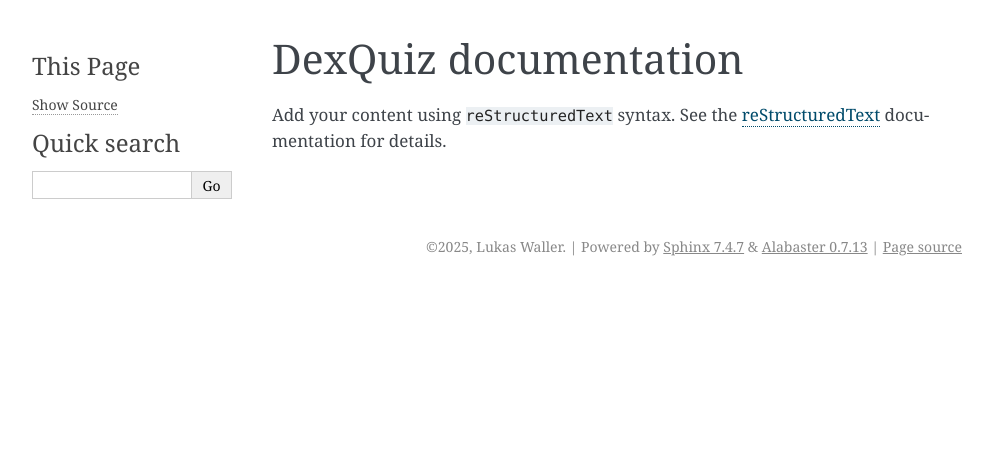
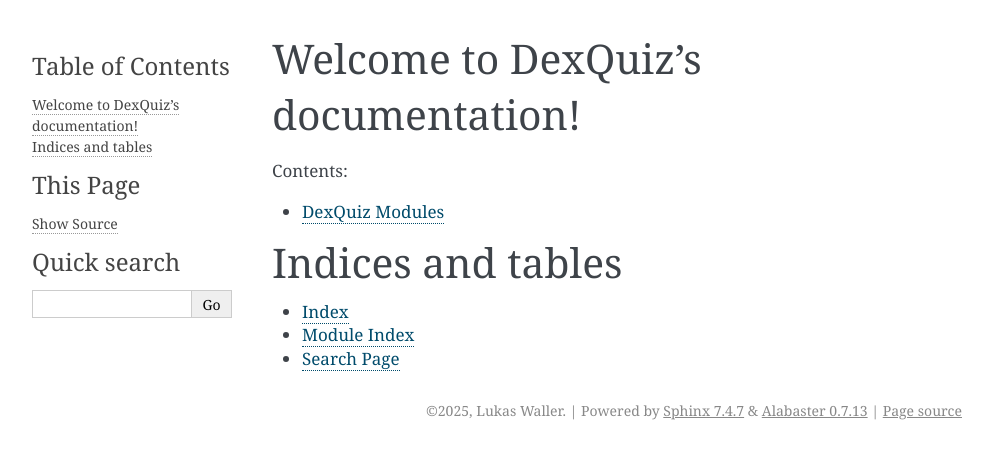
Before and after one commit to Digestey/lw-sqs-ss25, a Sphinx documentation site: the page built from docs/source/index.rst, in a window 1280 px wide. Shown: the top 459 px of the page, without its empty margins (148-1141 px from the left). Built offline with Sphinx 7.4.7, drawn with Linux system fonts in a browser that asks for light colours.

Commit message:
Modified rst files

```diff
--- a/docs/source/index.rst
+++ b/docs/source/index.rst
@@ -1,16 +1,18 @@
 .. DexQuiz documentation master file, created by
-   sphinx-quickstart on Mon May  5 23:15:16 2025.
-   You can adapt this file completely to your liking, but it should at least
-   contain the root `toctree` directive.
+   sphinx-quickstart on 2025.
 
-DexQuiz documentation
-=====================
-
-Add your content using ``reStructuredText`` syntax. See the
-`reStructuredText <https://www.sphinx-doc.org/en/master/usage/restructuredtext/index.html>`_
-documentation for details.
-
+Welcome to DexQuiz's documentation!
+====================================
 
 .. toctree::
    :maxdepth: 2
    :caption: Contents:
+
+   modules
+
+Indices and tables
+==================
+
+* :ref:`genindex`
+* :ref:`modindex`
+* :ref:`search`
```
Also changed, not shown: docs/source/modules.rst (added, +7 -0 lines).
